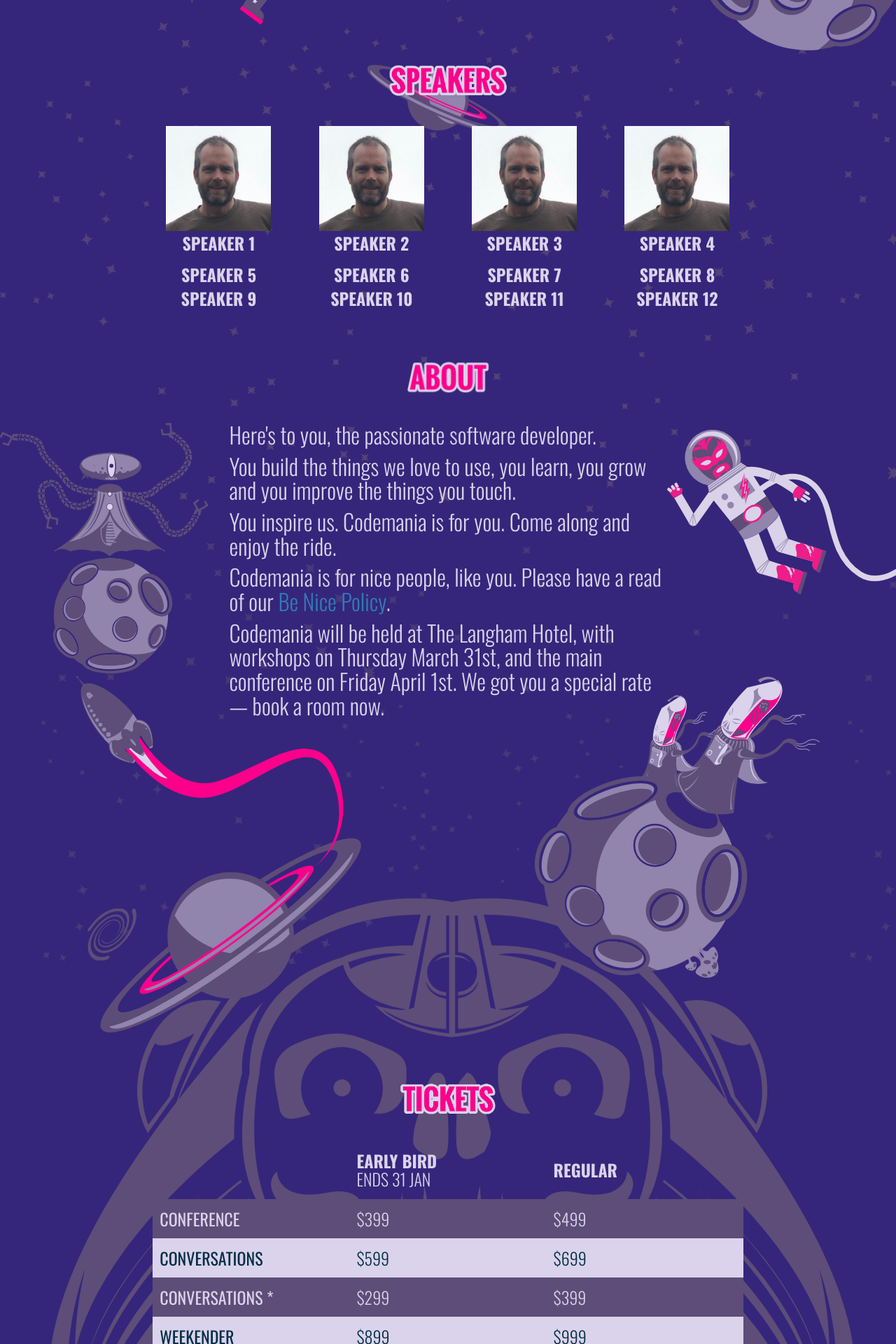
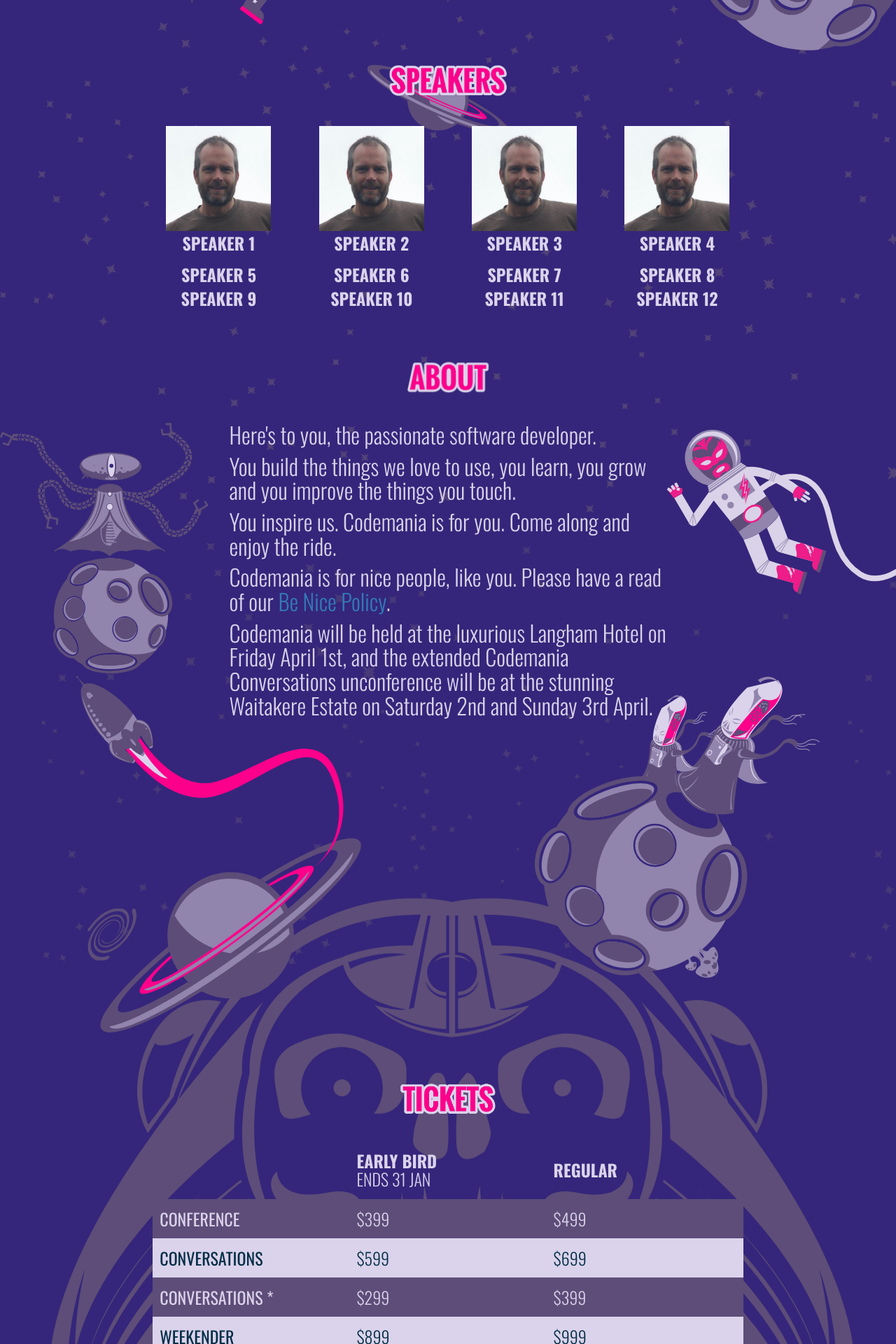
Before and after one commit to mightymuke/codemania.github.io, a Jekyll site: the page built from index.md, in a window 1280 px wide. Shown: the part 622-2542 px from the top of the page at 70% size. Built offline with Jekyll 4.4.1, drawn with Linux system fonts in a browser that asks for light colours; nearby versions of some CDN libraries; some web fonts are replaced.

Commit message:
use these words.

```diff
--- a/index.md
+++ b/index.md
@@ -90,7 +90,7 @@
         <p>You build the things we love to use, you learn, you grow and you improve the things you touch.</p>
         <p>You inspire us. Codemania is for you. Come along and enjoy the ride.</p>
         <p>Codemania is for nice people, like you. Please have a read of our <a href="/benice.html">Be Nice Policy</a>.</p>
-        <p>Codemania will be held at The Langham Hotel, with workshops on Thursday March 31st, and the main conference on Friday April 1st. We got you a special rate — book a room now.</p>
+        <p>Codemania will be held at the luxurious Langham Hotel on Friday April 1st, and the extended Codemania Conversations unconference will be at the stunning Waitakere Estate on Saturday 2nd and Sunday 3rd April.</p>
       </div>
       <div class="col-sm-3 col-xs-1">
         <img src="/images/2016/luchanaut_3.svg" class="luchanaut3 hidden-xs" />
```
